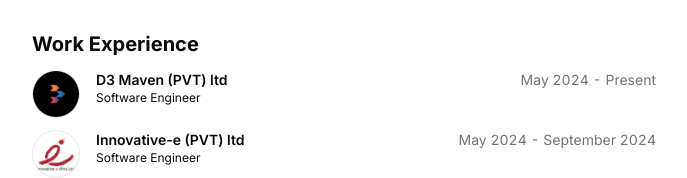
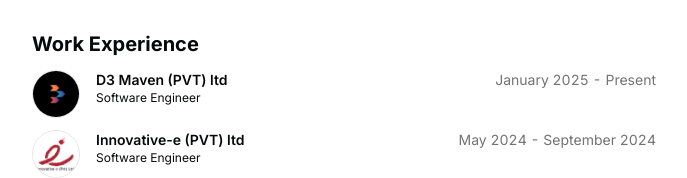
Before and after one commit to Shameera17/portfolio-magicUI, a Next.js app: page / in a window 1280 px wide. Shown: the part 340-518 px from the top of the page, without its empty margins (296-983 px from the left). Built offline with nearby package versions, Linux system fonts and the light colour scheme.

Commit message:
update start date for D3 Maven experience in resume

```diff
--- a/src/data/resume.tsx
+++ b/src/data/resume.tsx
@@ -68,7 +68,7 @@ extensively carry out tasks start to finish.`,
       location: "On-site",
       title: "Software Engineer",
       logoUrl: "/d3_maven_logo.jpeg",
-      start: "May 2024",
+      start: "January 2025",
       end: "Present",
       description: [
         "Developed and maintained a Gym Facility Management System to onboard brands and their facilities, manage facility memberships, bookings, and resource allocation.",
```
